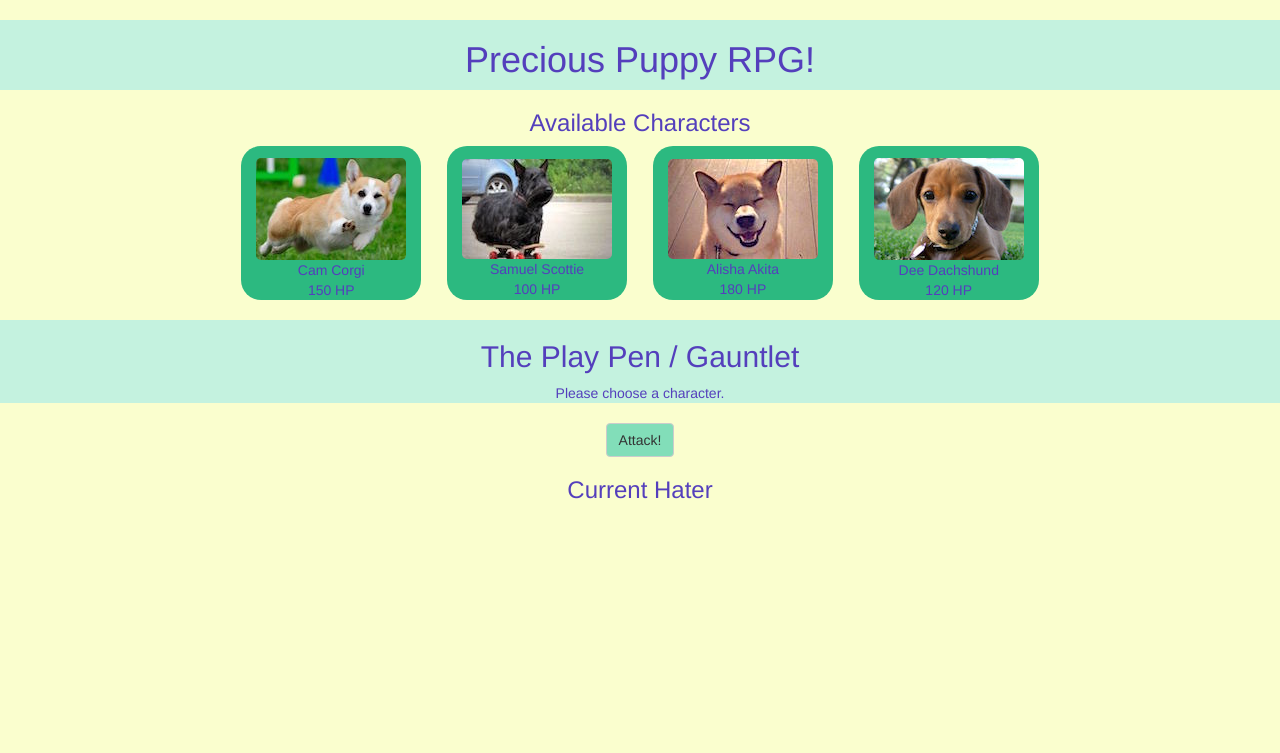
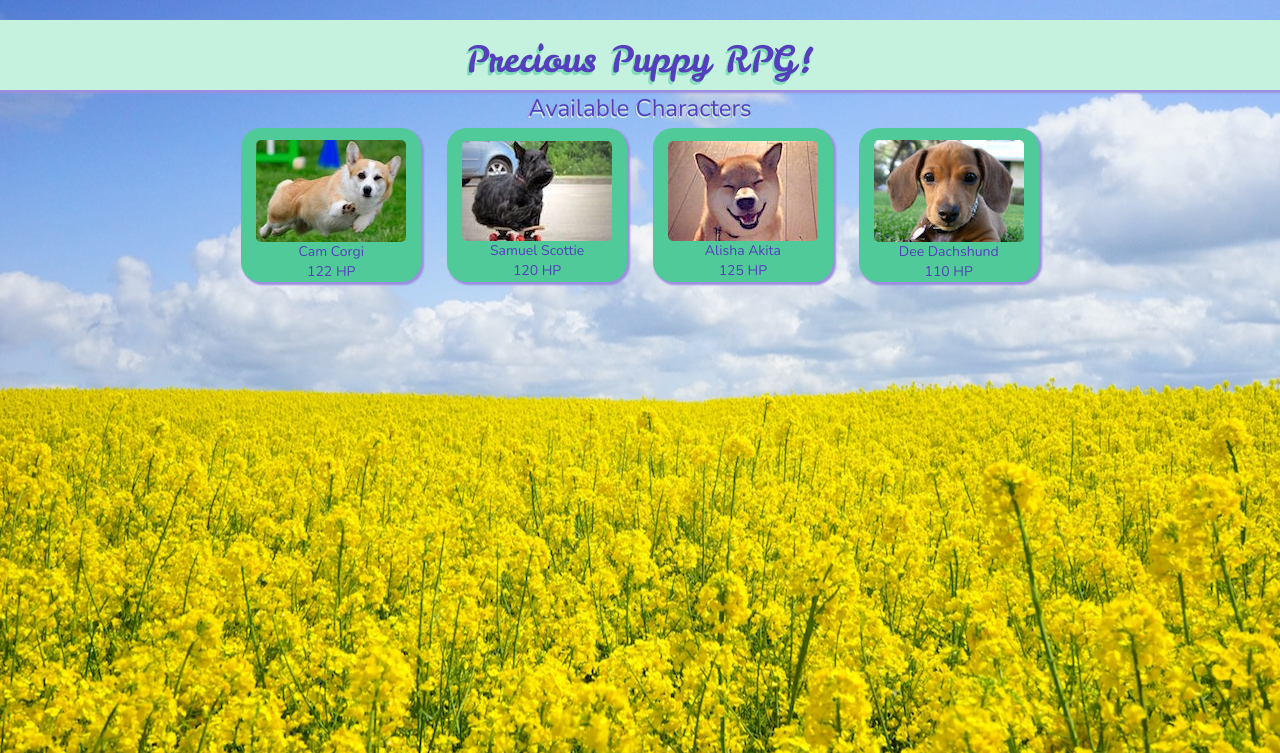
Before and after one commit to evilgenieent/week-4-game, a PHP site: page / in a window 1280 px wide. Shown: the top 753 px of the page. Run offline with PHP 8.4, Linux system fonts and the light colour scheme; some libraries are stand-ins or nearby versions.

Commit message:
added background, removed debugging, added md file

```diff
--- a/assets/css/style.css
+++ b/assets/css/style.css
@@ -1,14 +1,22 @@
-
+/*
+=================
+Main Styles
+=================
+*/
 body {
-	background-color: #FAFECE;
+	background: url("../images/field.jpeg") no-repeat center center fixed;
+	background-size: cover;
 	color: #543FBC;
+	font-family: 'Nunito', sans-serif;
 }
-/*h2, h3, h4, h5, h6{
-	margin-top: 10px;
-	margin-bottom: 10px;
-}*/
-p {
-	margin: 0;
+h1 {
+	font-family: 'Leckerli One', cursive;
+	text-shadow: -2px 3px 0 #82DEB9;
+}
+h2, h3 {
+	text-shadow: -1px 2px 0 #C4F2DF, -2px 2px 0 #9C8EE0;
+	margin-top: 5px;
+	margin-bottom: 5px;
 }
 .btn-default {
 	background-color: #82DEB9;
@@ -16,19 +24,43 @@
 .btn-default:hover {
 	background-color: #2CB980;
 }
+.center-block{
+	display: flex;
+    justify-content: space-around;
+}
+/*
+=================
+Titles
+=================
+*/
 .main-title,
 .arena-title {
 	background-color: #C4F2DF;
+	box-shadow: 2px 2px 2px 5px #9C8EE0;
 }
-
+.main-title {
+	box-shadow: 0px 2px 2px 1px #9C8EE0;
+}
+.arena-title {
+	border-radius: 5px;
+	height: 10%;
+	min-height: 145px;
+	box-shadow: 2px 2px 2px 1px #9C8EE0;
+}
+/*
+=================
+Characters
+=================
+*/
 .character {
 	display: inline-block;
 	align-content: center;
 	width: 180px;
-	margin: 0px 2px 0px 2px;
+	margin: 2px;
 	padding: 12px 2px 0px 2px;
-	background-color: #2CB980;
+	background-color: #51CA99;
 	border-radius: 20px;
+	box-shadow: 2px 2px 2px 1px #9C8EE0;
 }
 .character:hover {
 	display: inline-block;
@@ -52,6 +84,7 @@
 	border: solid;
 	border-width: 4px;
 	border-color: #00B16A;
+	box-shadow: 2px 2px 2px 1px #9C8EE0;
 }
 .waiting-enemies {
 	background-color: #9830B5;
@@ -67,7 +100,6 @@
 .healthPointsText {
 	text-align: center;
 }
-.center-block{
-	display: flex;
-    justify-content: space-around;
+.character > p {
+	margin: 0;
 }
--- a/assets/javascript/game.js
+++ b/assets/javascript/game.js
@@ -2,18 +2,18 @@
 	var characters = {
 		corgi: {
 			name: "Cam Corgi",
-			healthPoints: 120,
+			healthPoints: 122,
 			baseAttack: 7,
 			attackPower: 7,
-			counterAttackPower: 17,
+			counterAttackPower: 13,
 			idElem: "corgi",
 		},
 		scottie: {
 			name: "Samuel Scottie",
-			healthPoints: 115,
+			healthPoints: 120,
 			baseAttack: 9,
 			attackPower: 9,
-			counterAttackPower: 14,
+			counterAttackPower: 10,
 			idElem: "scottie",
 		},
 		akita: {
@@ -21,7 +21,7 @@
 			healthPoints: 125,
 			baseAttack: 6,
 			attackPower: 6,
-			counterAttackPower: 16,
+			counterAttackPower: 12,
 			idElem: "akita",
 		},
 		dachshund: {
@@ -29,7 +29,7 @@
 			healthPoints: 110,
 			baseAttack: 8,
 			attackPower: 8,
-			counterAttackPower: 15,
+			counterAttackPower: 11,
 			idElem: "dachshund",
 		}
 	}
@@ -44,16 +44,11 @@
 	var defeatedCount = 0;
 
 	function whatWasClicked() {
-		console.log(this.id);
-		console.log("Fight Active? " + isFightActive);
-		console.log("Game Active? " + isGameActive);
-		console.log("Defeated: " + defeatedCount);
 		if ((isFightActive === false) && (isGameActive === true)) {
 			if (isPlayerSelected === false) {
 				playerCharacter = this.id;
 				playerHP = characters[playerCharacter].healthPoints;
 				isPlayerSelected = true;
-				console.log("this is the playerCharacter: " + playerCharacter);
 				$("#player-character-section").append($("#" + playerCharacter.toString()));
 				$("#" + playerCharacter.toString()).removeClass("default-character");
 				$(".default-character").appendTo($(".waiting-enemies-section"));
@@ -67,7 +62,6 @@
 				currentEnemy = this.id;
 				enemyHP = characters[currentEnemy].healthPoints;
 				isEnemySelected = true;
-				console.log("this is the currentEnemy: " + currentEnemy);
 				$("#current-enemy").append($("#" + currentEnemy.toString()));
 				$("#current-enemy").find("div").addClass("current-enemy");
 				updateStatusMsg();
@@ -82,19 +76,13 @@
 			if ((playerHP > 0) && (enemyHP > 0) && (isGameActive === true)) {
 				playerHP -= characters[currentEnemy].counterAttackPower;
 				enemyHP -= characters[playerCharacter].baseAttack;
-				console.log("Player HP " + playerHP);
-				console.log("Enemy HP " + enemyHP);
 				$("#" + (playerCharacter.toString())).find(".healthPointsStat").html(playerHP);
 				$("#" + (currentEnemy.toString())).find(".healthPointsStat").html(enemyHP);
+				updateStatusMsg()
 				increasePlayerAtk()
-				// if ((playerHP < 0) && (enemyHP < 0)) {
-				// 	// isFightActive = false;
-				// }
-				updateStatusMsg()
 			}
 			else {
-				updateStatusMsg()
-				//checkScores();
+				updateStatusMsg();
 			}
 		}
 	}
@@ -111,10 +99,10 @@
 		else if ((isFightActive === true) && (playerHP > 0) && (enemyHP > 0)){
 			$("#statusMsg").html("You attacked " + characters[currentEnemy].name + " for " + characters[playerCharacter].baseAttack + " damage. <br>" + characters[currentEnemy].name + " attacked you back for " + characters[currentEnemy].counterAttackPower + " damage.")
 		}
-		else if (enemyHP < 0) {
+		else if ((enemyHP <= 0) && (playerHP > 0)) {
 			defeatedCount ++;
 			if (defeatedCount === 3) {
-				$("#statusMsg").html("YOU WON! You are now the sassiest pup of them all!");
+				$("#statusMsg").html("YOU WON! You are now the most precious pup of them all! ^-^");
 				$("#attack").prop("disabled", true);
 				$(".current-enemy").remove();
 				$("#statusMsg").append("<br><button class='btn btn-default' id='restart'>Restart Game</button>");
--- a/index.html
+++ b/index.html
@@ -2,10 +2,10 @@
 <html lang="en">
 <head>
 	<meta charset="utf-8">
-	<title>RPG Game</title>
+	<title>Precious Puppy RPG</title>
 	<link rel="stylesheet" type="text/css" href="assets/css/reset.css">
 	<link rel="stylesheet" href="https://maxcdn.bootstrapcdn.com/bootstrap/3.3.7/css/bootstrap.min.css" integrity="sha384-BVYiiSIFeK1dGmJRAkycuHAHRg32OmUcww7on3RYdg4Va+PmSTsz/K68vbdEjh4u" crossorigin="anonymous">
-	<!--Add fonts link-->
+	<link href="https://fonts.googleapis.com/css?family=Nunito|Leckerli+One" rel="stylesheet">
 	<link rel="stylesheet" type="text/css" href="assets/css/style.css">
 </head>
 <body>
@@ -30,45 +30,39 @@
 			<div class="col-lg-8">
 				<div class="center-block">
 					<div class="character default-character text-center" id="corgi">
-						<img src="assets/images/corgi.jpg" class="img-responsive">
+						<img src="assets/images/corgi.jpg" class="img-responsive" alt="image of a corgi">
 						<p>Cam Corgi</p>
-						<p class="healthPointsText"><span class="healthPointsStat">150</span> HP</p>
+						<p class="healthPointsText"><span class="healthPointsStat">122</span> HP</p>
 					</div>
 					<div class="character default-character text-center" id="scottie">
-						<img src="assets/images/scottie.jpg" class="img-responsive">
+						<img src="assets/images/scottie.jpg" class="img-responsive" alt="image of a scottie">
 						<p>Samuel Scottie</p>
-						<p class="healthPointsText"><span class="healthPointsStat">100</span> HP</p>
+						<p class="healthPointsText"><span class="healthPointsStat">120</span> HP</p>
 					</div>
 					<div class="character default-character text-center" id="akita">
-						<img src="assets/images/akita.jpg" class="img-responsive">
+						<img src="assets/images/akita.jpg" class="img-responsive" alt="image of an akita">
 						<p>Alisha Akita</p>
-						<p class="healthPointsText"><span class="healthPointsStat">180</span> HP</p>
+						<p class="healthPointsText"><span class="healthPointsStat">125</span> HP</p>
 					</div>
 					<div class="character default-character text-center" id="dachshund">
-						<img src="assets/images/dachshund.jpg" class="img-responsive">
+						<img src="assets/images/dachshund.jpg" class="img-responsive" alt="image of a dachshund">
 						<p>Dee Dachshund</p>
-						<p class="healthPointsText"><span class="healthPointsStat">120</span> HP</p>
+						<p class="healthPointsText"><span class="healthPointsStat">110</span> HP</p>
 					</div>
 				</div>
 			</div>
 			<div class="col-lg-2"></div>
 		</div>
 		<div class="row text-center chosen-characters">
-			<div class="col-lg-4 col-lg-offset-1" id="player-character-section">
-				<h3>Your Character (aka The #1 Pup)</h3>
+			<div class="col-lg-4" id="player-character-section">
+				<h3>Your Character (aka The Boss Pup)</h3>
 			</div>
-			<!--Waiting Enemies Section-->
-			<div class="col-lg-6 col-lg-offset-1 waiting-enemies-section">
-				<h3>Haters Throwing Shade!</h3>
-			</div>
-		</div>
-	</div>
-
 			<!--Arena & Attack Button-->
-	<div class="container-fluid">
+			<div class="col-lg-4">
 				<br>
 				<div class="row text-center arena-title">
-			<h2>The Play Pen / Gauntlet</h2>
+					<h2>The Play Pen</h2> <h2>(aka The Gauntlet)</h2>
+					<!--Status Messages & Reset Button-->
 					<p id="statusMsg">Please choose a character.</p>
 				</div>
 				<div class="row text-center">
@@ -81,9 +75,11 @@
 					</div>
 				</div>
 			</div>
-	<!--Status Messages & Reset Button-->
-	<div>
-
+			<!--Waiting Enemies Section-->
+			<div class="col-lg-4 waiting-enemies-section">
+				<h3>Haters Throwing Shade!</h3>
+			</div>
+		</div>
 	</div>
 	<script type="text/javascript" src="https://code.jquery.com/jquery-3.1.0.min.js"></script>
 	<script type="text/javascript" src="assets/javascript/game.js"></script>
```
Also changed, not shown: primechecker.html (added, +35 -0 lines), README.md, assets/images/field.jpeg (added), 1 other file. Lines whose indentation alone changed are shown as unchanged.
